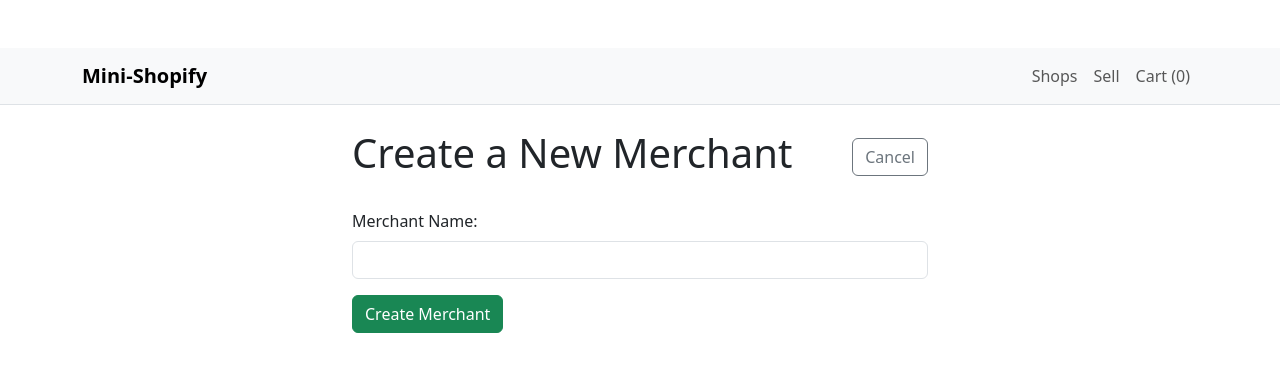
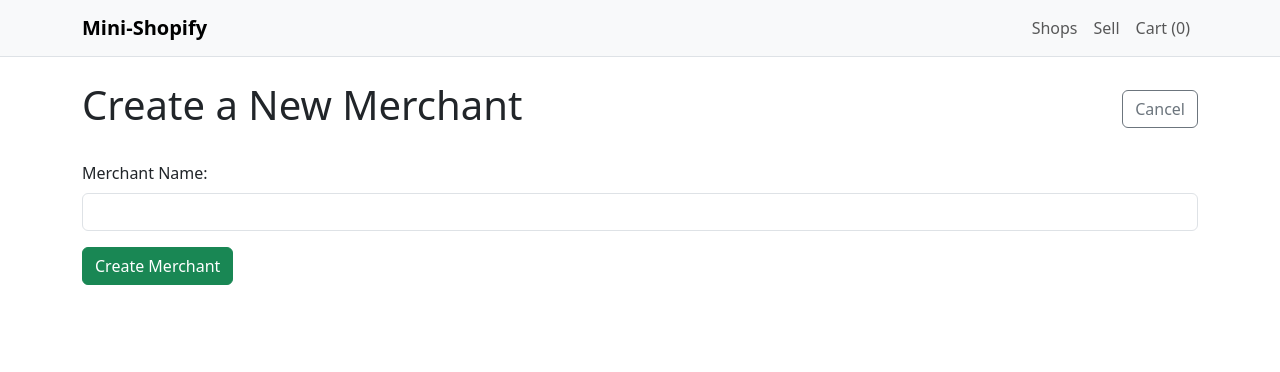
Before and after one commit to Peter-Tourkoyiannis/SYSC-4806-Group, a Spring Boot app: page /merchant/new in a window 1280 px wide. Shown: the top 372 px of the page. Run offline with Spring Boot 4, Linux system fonts and the light colour scheme.

Commit message:
navbar fix

```diff
--- a/src/main/resources/templates/create-merchant.html
+++ b/src/main/resources/templates/create-merchant.html
@@ -4,9 +4,9 @@
     <title>Create Merchant</title>
     <link rel="stylesheet" href="https://cdn.jsdelivr.net/npm/bootstrap@5.3.0/dist/css/bootstrap.min.css">
 </head>
-<body class="mt-5">
+<body>
     <div th:replace="~{fragments/layout :: navbar}"></div>
-    <main class="container" style="max-width: 600px;">
+    <main class="container">
     <div class="d-flex justify-content-between align-items-center">
         <h1>Create a New Merchant</h1>
         <a th:href="@{/merchant/shops/new}" class="btn btn-outline-secondary">Cancel</a>
--- a/src/main/resources/templates/create-shop.html
+++ b/src/main/resources/templates/create-shop.html
@@ -4,9 +4,9 @@
     <title>Create Shop</title>
     <link rel="stylesheet" href="https://cdn.jsdelivr.net/npm/bootstrap@5.3.0/dist/css/bootstrap.min.css">
 </head>
-<body class="mt-5">
+<body>
     <div th:replace="~{fragments/layout :: navbar}"></div>
-    <main class="container" style="max-width: 600px;">
+    <main class="container">
     <div class="d-flex justify-content-between align-items-center">
         <h1>Step 1: Create Your Shop</h1>
         <div class="d-flex gap-2">
--- a/src/main/resources/templates/edit-shop.html
+++ b/src/main/resources/templates/edit-shop.html
@@ -4,9 +4,9 @@
     <title>Edit Shop</title>
     <link rel="stylesheet" href="https://cdn.jsdelivr.net/npm/bootstrap@5.3.0/dist/css/bootstrap.min.css">
 </head>
-<body class="mt-5">
+<body>
     <div th:replace="~{fragments/layout :: navbar}"></div>
-    <main class="container" style="max-width: 600px;">
+    <main class="container">
     <div class="d-flex justify-content-between align-items-center">
         <h1>Edit Shop</h1>
         <a th:href="@{/merchant/shops/{id}/dashboard(id=${shopId})}" class="btn btn-outline-secondary">Cancel</a>
--- a/src/main/resources/templates/merchant-home.html
+++ b/src/main/resources/templates/merchant-home.html
@@ -4,7 +4,7 @@
     <title>My Shops</title>
     <link rel="stylesheet" href="https://cdn.jsdelivr.net/npm/bootstrap@5.3.0/dist/css/bootstrap.min.css">
 </head>
-<body class="mt-5">
+<body>
     <div th:replace="~{fragments/layout :: navbar}"></div>
     <main class="container">
     <div class="d-flex justify-content-between align-items-center mb-4">
```
